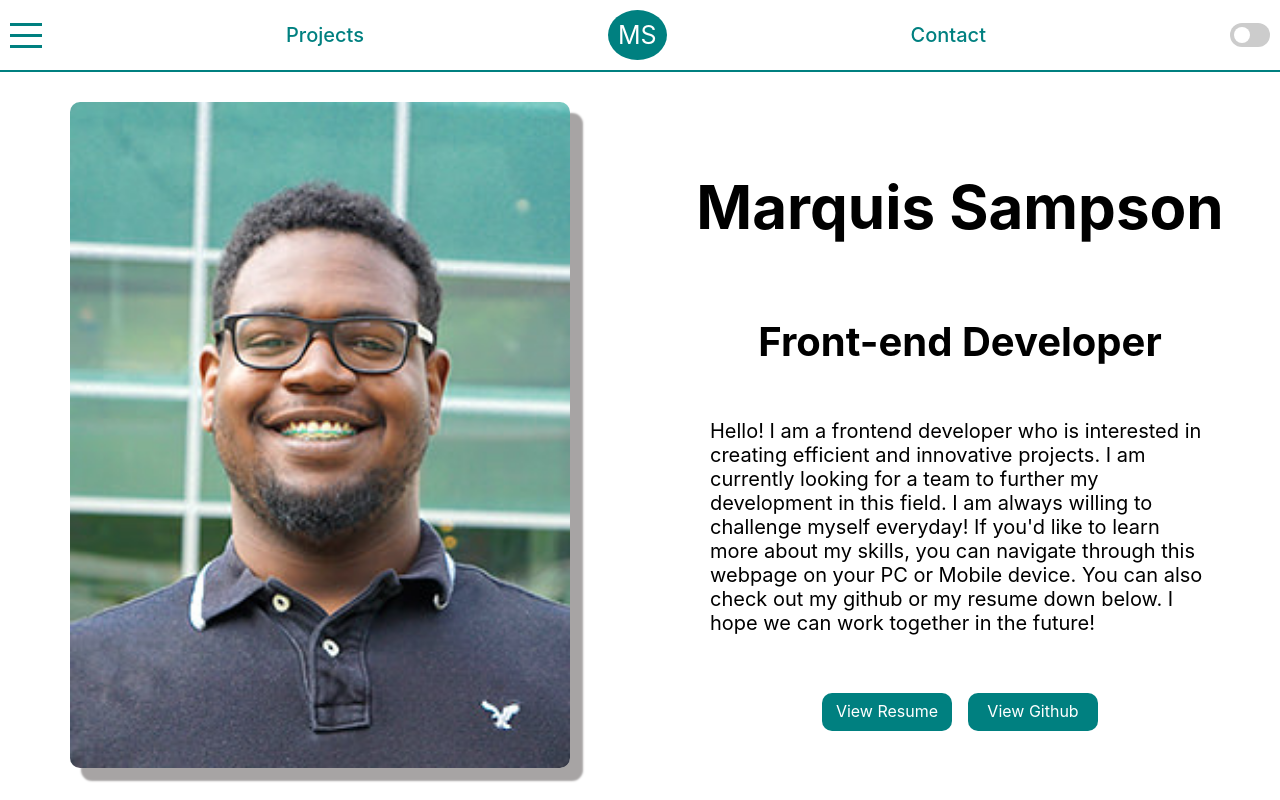
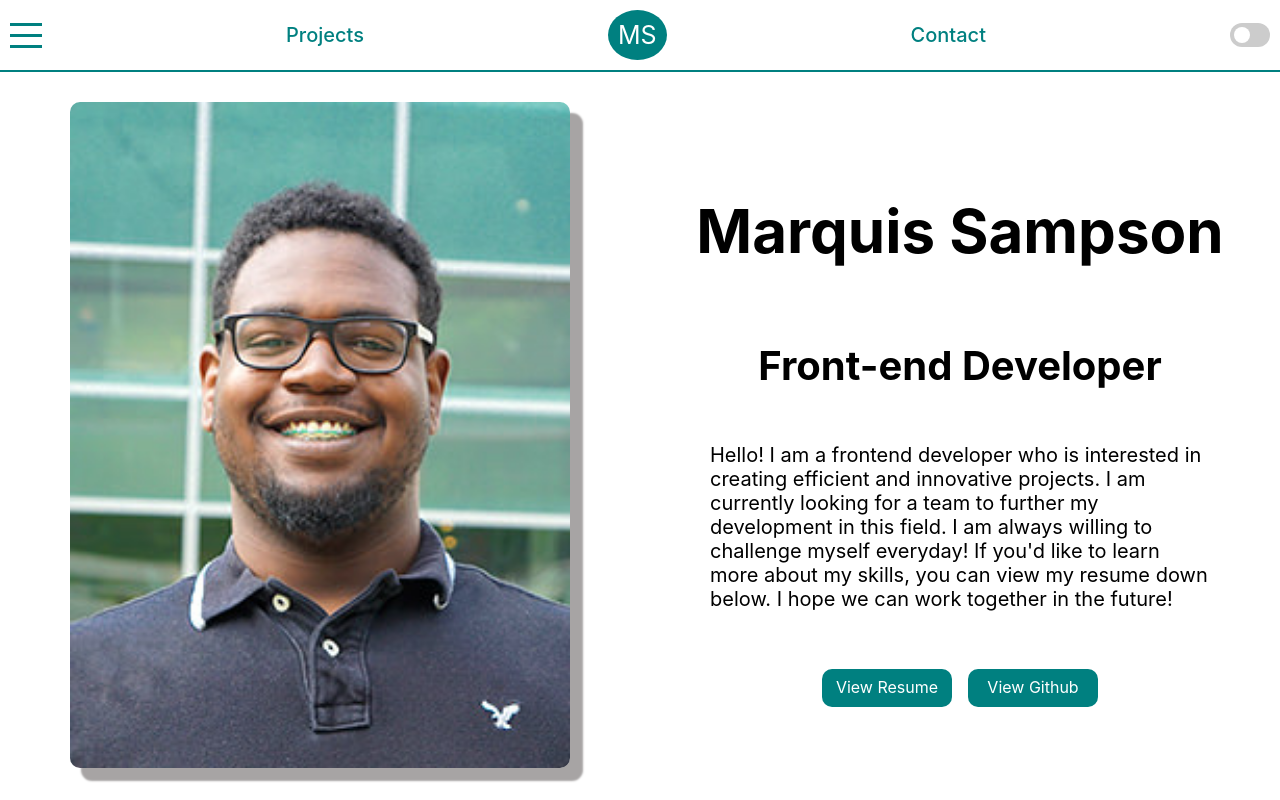
Before and after one commit to Marquis4484/resume-site, a React (Create React App) app: page / in a window 1280 px wide. Built offline with nearby package versions, Linux system fonts and the light colour scheme.

Commit message:
general updates

```diff
--- a/src/Components/Contact/Contact.jsx
+++ b/src/Components/Contact/Contact.jsx
@@ -1,9 +1,12 @@
 import {useState} from 'react';
 import emailjs from 'emailjs-com';
+import {useContext} from 'react';
+import {ThemeContext} from '../../context/context';
 import './contact.scss';
 
 export default function Contact() {
-
+  const theme = useContext(ThemeContext);
+  const darkMode = theme.state.darkMode;
   const [message, setMessage] = useState(false);
 
   const handleSubmit = (e) => {
@@ -21,18 +24,18 @@ export default function Contact() {
 
   console.log(process.env)
   return (
-    <div className='Contact' id='Contact'>
+    <div className='Contact' id='Contact' style={{backgroundColor: darkMode && '#333'}}>
       <div className="left">
         <img src='assets/MessageMe.jpeg' alt='MessageMe'/>
 
       </div>
       <div className="right">
-      <h2>Let's Get in Touch!</h2>
+      <h2 style={{color: darkMode && 'white'}}>Let's Get in Touch!</h2>
       <form onSubmit={handleSubmit}>
           <input type="text" placeholder="Email" name='email'/>
           <textarea placeholder="Message" name='message'></textarea>
           <button className='button-contact' type="submit">Send</button>
-          {message && <span>Thank you for reaching out!</span>}
+          {message && <span style={{color: darkMode && 'white'}}>Thank you for reaching out!</span>}
         </form>
 
       </div>
--- a/src/Components/Contact/contact.scss
+++ b/src/Components/Contact/contact.scss
@@ -8,12 +8,19 @@
         .left {
           flex: 1;
           overflow: hidden;
+          display: flex;
+          justify-content: center;
+          align-items: center;
 
             @include phone{
               display: none;
             }
           img {
-            height: 100%;
+
+            height: 550px;
+            width: 950px;
+
+            text-align:center;
 
           }
         }
--- a/src/Components/Content/Content.jsx
+++ b/src/Components/Content/Content.jsx
@@ -3,29 +3,28 @@ import Intro from '../Intro/Intro';
 import Projects from '../Projects/Projects';
 import Nav from '../Nav/Nav';
 import Menu from '../Menu/Menu';
-import { useState,createContext } from 'react';
+import { useState,useContext} from 'react';
+import {ThemeContext} from '../../context/context';
 import './content.scss'
 
-export const ThemeContext = createContext(null);
 
 export default function Content() {
-  const [theme,setTheme] = useState('light')
-  const [menuOpen, setMenuOpen] = useState(false)
 
- console.log(theme)
+  const [menuOpen, setMenuOpen] = useState(false);
+  const theme = useContext(ThemeContext);
+  const darkMode = theme.state.darkMode;
+
     return (
         <>
-        <ThemeContext.Provider value={{theme,setTheme}}>
-         <div className="Content" id={theme}>
-           <Menu menuOpen={menuOpen} setMenuOpen={setMenuOpen}/>
-           <Nav menuOpen={menuOpen} setMenuOpen={setMenuOpen}/>
+         <div className="Content" setMenuOpen={setMenuOpen} style={{backgroundColor: darkMode && '#333'}} >
+           <Menu menuOpen={menuOpen} setMenuOpen={setMenuOpen} />
+           <Nav menuOpen={menuOpen} setMenuOpen={setMenuOpen} />
            <div className='sections'>
             <Intro/>
             <Projects/>
             <Contact/>
            </div>
          </div>
-         </ThemeContext.Provider>
         </>
        );
 }
--- a/src/Components/Intro/Intro.jsx
+++ b/src/Components/Intro/Intro.jsx
@@ -1,9 +1,15 @@
 import './intro.scss';
-import pdf from './Site-Resume.pdf';
+import pdf from './MarquisS-Resume-Website.pdf';
+import { ThemeContext } from "../../context/context";
+import { useContext } from "react";
 
 export default function Intro() {
+
+  const theme = useContext(ThemeContext);
+  const darkMode = theme.state.darkMode;
+
   return (
-    <div className='Intro'id='Intro'>
+    <div className='Intro'id='Intro' style={{backgroundColor: darkMode && '#333'}} >
       <div className='left'>
 
           <img src="assets/PortfolioPhoto.jpg" alt="Marquis" className='portfolio-pic'/>
@@ -11,12 +17,11 @@ export default function Intro() {
 
       <div className='right'>
         <div className='wrapper'>
-          <h1>Marquis Sampson</h1>
-          <h2>Front-end Developer</h2>
-          <p>Hello! I am a frontend developer who is interested in creating efficient and innovative projects.
+          <h1 style={{color: darkMode && 'white'}}>Marquis Sampson</h1>
+          <h2 style={{color: darkMode && 'white'}}>Front-end Developer</h2>
+          <p style={{color: darkMode && 'white'}}>Hello! I am a frontend developer who is interested in creating efficient and innovative projects.
             I am currently looking for a team to further my development in this field. I am always willing to challenge myself everyday!
-            If you'd like to learn more about my skills, you can navigate through this webpage on your PC or Mobile device.
-            You can also check out my github or my resume down below. I hope we can work together in the future!</p>
+            If you'd like to learn more about my skills, you can view my resume down below. I hope we can work together in the future!</p>
             <div className="link-container">
               <a href={pdf} target='_blank' rel="noreferrer" className='resume-button'>View Resume</a>
               <a href='https://github.com/Marquis4484' target='_blank' rel="noreferrer" className='github-button'>View Github</a>
--- a/src/Components/Intro/intro.scss
+++ b/src/Components/Intro/intro.scss
@@ -88,6 +88,7 @@
              font-size: 20px;
              width: 500px;
              padding: 0px 0px 30px 0px;
+
              @include phone{
                 font-size: 15px;
                width: 300px;
--- a/src/Components/Menu/Menu.jsx
+++ b/src/Components/Menu/Menu.jsx
@@ -2,6 +2,7 @@ import './menu.scss'
 
 export default function Menu({menuOpen,setMenuOpen}) {
   return (
+
     <div className={"Menu " + (menuOpen && 'active')}>
         <ul>
             <li onClick={()=>setMenuOpen(false)}>
--- a/src/Components/Menu/menu.scss
+++ b/src/Components/Menu/menu.scss
@@ -13,6 +13,7 @@
     justify-content: center;
     transition: all 0.5s ease;
 
+
     @include phone {
         width: 420px;
         left: -420px;
@@ -22,8 +23,6 @@
     &.active{
         left: 0;
     }
-
-
 
     ul{
         margin:0;
--- a/src/Components/Nav/Nav.jsx
+++ b/src/Components/Nav/Nav.jsx
@@ -1,16 +1,12 @@
 import Switch from '../Switch/Switch'
-import { ThemeContext } from '../Content/Content'
-import { useContext } from 'react'
 import './nav.scss'
 
 export default function Nav({menuOpen, setMenuOpen}) {
 
 
-  const {theme} = useContext(ThemeContext)
-
   return (
 
-    <div className = {"Nav " + (menuOpen && "active")} id={theme}>
+    <div className = {"Nav " + (menuOpen && "active")}>
       <div className="wrapper">
 
           <div className="hamburger" onClick={()=>setMenuOpen((menuOpen)=>!menuOpen)}>
--- a/src/Components/Projects/Projects.jsx
+++ b/src/Components/Projects/Projects.jsx
@@ -8,19 +8,19 @@ export default function Projects() {
   const data = [
     {
       id: "1",
-      title: "Weather App",
-      description: "This is a small app that I created using API data from openweathermap.org. It will give you weather data from over 200,000 cities. ",
+      title: "E-commerce App",
+      description: "Deployed a functional e-commerce application with an easy to understand user interface that delivers fast and reliable page reloads by utilizing the React framework Next.js.",
     },
     {
       id: "2",
-      title: "Future Projects!",
-      description: "I'm planning on creating a music player using the react framework. I'm hoping this will give me some ideas for creating an even bigger project in the future.",
+      title: "REST API",
+      description: "I created a RESTful API with Node.js that enforces CRUD operations in order to pass, update and delete data from the API platform Postman",
 
     },
     {
       id: "3",
-      title: "Check Out My Github!",
-      description: "I'm still learning how to create more apps in the future. If you'd like to view my progress, click on the button on my homepage to view my github!",
+      title: "User Authentication Web App",
+      description: "Designed a log-in and sign-up system with the ability to update passwords and emails by utilizing theapp development platform Firebase.",
 
     },
   ];
--- a/src/Components/Switch/Switch.jsx
+++ b/src/Components/Switch/Switch.jsx
@@ -1,20 +1,17 @@
-import React, { useContext } from 'react'
-import { ThemeContext } from '../Content/Content'
+import { useContext } from "react";
+import { ThemeContext } from "../../context/context";
 import './switch.scss'
 
 export default function Switch() {
+    const theme = useContext(ThemeContext);
 
-    const {theme,setTheme} = useContext(ThemeContext)
-
-
-    const toggleTheme = () => {
-        setTheme((curr) => (curr === 'light' ? 'dark': 'light'))
-      }
-
+    const handleClick = () => {
+      theme.dispatch({ type: "SWITCH" });
+    };
 
   return (
-    <label className="switch" onChange={toggleTheme} checked={theme === "dark"}>
-        <input type='checkbox'/>
+    <label className="switch" >
+        <input type='checkbox' onClick={handleClick}/>
         <span className='slider'/>
     </label>
   )
--- /dev/null
+++ b/src/context/context.js
@@ -0,0 +1,22 @@
+import { createContext, useReducer } from "react";
+
+export const ThemeContext = createContext();
+
+const INITIAL_STATE = { darkMode: false };
+
+const themeReducer = (state, action) => {
+  switch (action.type) {
+    case "SWITCH":
+      return { darkMode: !state.darkMode };
+    default:
+      return state;
+  }
+};
+
+export const ThemeProvider = (props) => {
+  const [state, dispatch] = useReducer(themeReducer, INITIAL_STATE);
+
+  return (
+    <ThemeContext.Provider value={{state, dispatch}}>{props.children}</ThemeContext.Provider>
+  );
+};
--- a/src/index.js
+++ b/src/index.js
@@ -2,11 +2,13 @@ import React from 'react';
 import ReactDOM from 'react-dom/client';
 import './index.css';
 import App from './App';
-
+import {ThemeProvider} from './context/context';
 
 const root = ReactDOM.createRoot(document.getElementById('root'));
 root.render(
   <React.StrictMode>
-    <App />
+    <ThemeProvider>
+    <App/>
+    </ThemeProvider>
   </React.StrictMode>
 );
```
Also changed, not shown: 2 other files (tests, documents, lock files or other folders).
